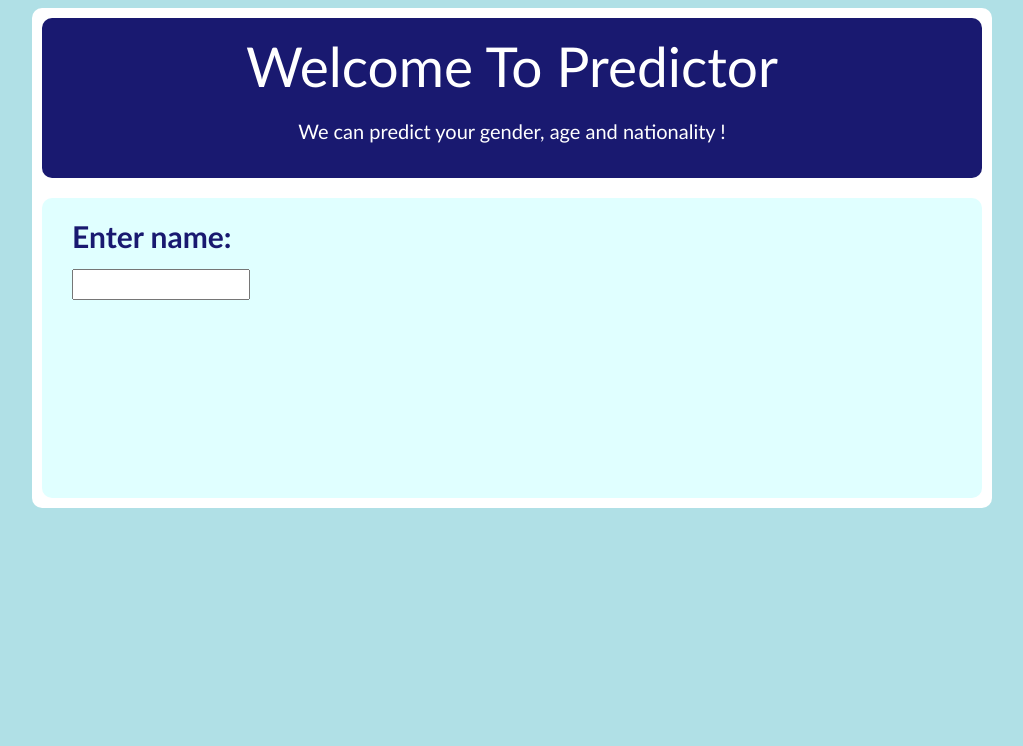
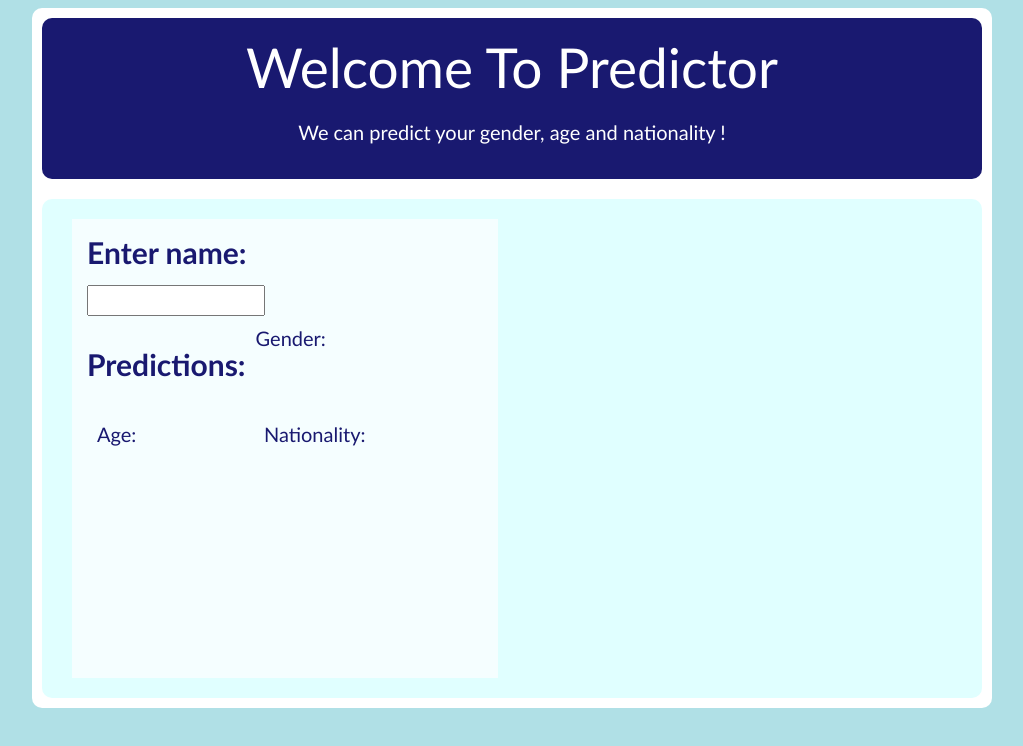
Before and after one commit to tahataha005/predictor, a plain HTML site: page index.html in a window 1280 px wide. Shown: the whole page, without its empty margins (128-1151 px from the left). Drawn offline with Linux system fonts and the light colour scheme.

Commit message:
Content Section-Prediction Outputs

```diff
--- a/index.html
+++ b/index.html
@@ -9,16 +9,35 @@
     <script src="javascript/java.js" type="text/javascript"></script>
 </head>
 <body>
+
     <div class="container">
         <section class="top">
-            <p class="title">Welcome To Predictor</p>
-            <p class="subtitle">We can predict your gender, age and nationality !</p>
+            <p class="head">Welcome To Predictor</p>
+            <p class="subhead">We can predict your gender, age and nationality !</p>
         </section>
 
         <section class="content">
-            <div class="predictSection">
-                <label class="nameLabel">Enter name:</label>
-                <input type="text" id="name" class="nameInput">
+            <div class="predictionSection">
+                <div class="nameSection">
+                    <label class="title">Enter name:</label>
+                    <input type="text" id="name" class="nameInput">
+                </div>
+
+                <div class="predictionValues">
+                    <p class="title">Predictions:</p>
+                    <div class="predictionItems">
+                        <label class="predictionTitles">Gender:</label>
+                        <p id="gender" class="predictions"></p>
+                    </div>
+                    <div class="predictionItems">
+                        <label class="predictionTitles">Age:</label>
+                        <p id="age" class="predictions"></p>
+                    </div>
+                    <div class="predictionItems">
+                        <label class="predictionTitles">Nationality:</label>
+                        <p id="nationality" class="predictions"></p>
+                    </div>
+                </div>
             </div>
         </section>
     </div>
--- a/styles/styles.css
+++ b/styles/styles.css
@@ -8,7 +8,7 @@ body{
 .container{
     background-color: white;
     width: 120vh;
-    height: 500px;
+    height: 700px;
     border-radius: 10px;
     display: flex;
     flex-direction: column;
@@ -28,14 +28,14 @@ body{
     justify-content: center;
 }
 
-.title{
+.head{
     margin: 0;
     font-size: 55px;
     font-family:'Trebuchet MS', 'Lucida Sans Unicode', 'Lucida Grande', 'Lucida Sans', Arial, sans-serif;
     color: white;
 }
 
-.subtitle{
+.subhead{
     font-size: 20px;
     font-family:'Trebuchet MS', 'Lucida Sans Unicode', 'Lucida Grande', 'Lucida Sans', Arial, sans-serif;
     color: white;
@@ -49,19 +49,31 @@ body{
     padding: 20px 30px;
     border-radius: 10px;
     display: flex;
-    display: flex;
 }
 
-.predictSection{
+.nameSection{
     display: flex;
     flex-direction: column;
 }
 
-.nameLabel{
+.title{
     font-size: 30px;
     font-family:'Trebuchet MS', 'Lucida Sans Unicode', 'Lucida Grande', 'Lucida Sans', Arial, sans-serif;
     color: midnightblue;
     font-weight: bold;
+}
+
+.predictionSection{
+    display: flex;
+    flex-direction: column;
+    width: 45%;
+    background-color:rgb(245, 254, 255);
+}
+
+.predictionSection{
+    display: flex;
+    flex-direction: column;
+    padding: 15px;
 }
 
 .nameInput{
@@ -70,3 +82,29 @@ body{
     width: 170px;
     font-size: 20px;
 }
+
+.predictionValues{
+    display: flex;
+    flex-wrap: wrap;
+}
+
+.predictionItems{
+    margin: 10px;
+    display: flex;
+    flex-direction: column;
+    flex-grow: 1;
+    min-width: 100px;
+}
+
+.predictionTitles{
+    font-size: 20px;
+    font-family:'Trebuchet MS', 'Lucida Sans Unicode', 'Lucida Grande', 'Lucida Sans', Arial, sans-serif;
+    color: midnightblue;
+}
+
+.predictions{
+    font-size: 15px;
+    font-family:'Trebuchet MS', 'Lucida Sans Unicode', 'Lucida Grande', 'Lucida Sans', Arial, sans-serif;
+    color:darkcyan;
+    justify-content: center;
+}
```
